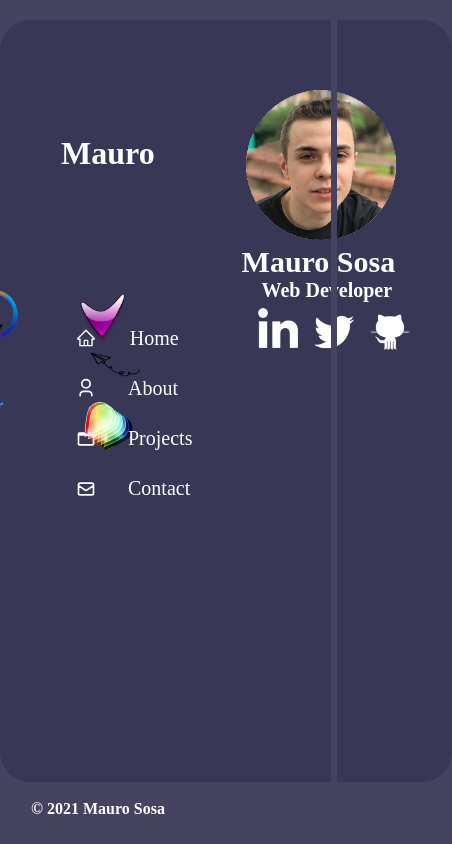
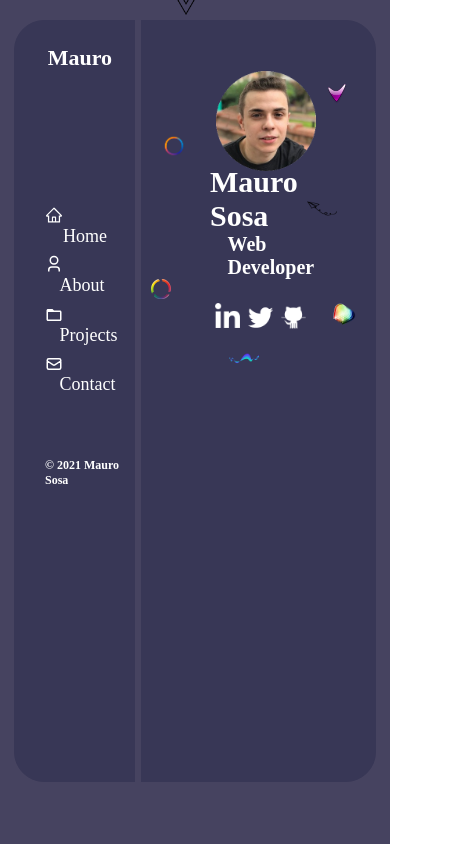
Before and after one commit to maureSs/maurososa-OLD, a React (Create React App) app: page / in a window 390 px wide. Shown: the whole page, 452 px wide, since content can reach past the window. Built offline with nearby package versions, Linux system fonts and the light colour scheme.

Commit message:
website commit

```diff
--- a/src/index.css
+++ b/src/index.css
@@ -20,11 +20,23 @@ body {
   padding-top: 80px;
   display: block;
 }
+@media (max-width: 480px) {
+  .navbar {
+    width: 90px;
+  }
+}
 
 .navbar h1 {
   position: absolute;
   margin-top: -15%;
   padding-left: 10%;
+}
+@media (max-width: 480px) {
+  .navbar h1 {
+    margin-top: -150%;
+    padding-left: 3%;
+    font-size: 22px;
+  }
 }
 
 .navbar ul {
@@ -33,10 +45,22 @@ body {
   list-style-type: none;
   padding-left: 15%;
 }
+@media (max-width: 480px) {
+  .navbar ul {
+    padding: 20%;
+    padding-left: 0%;
+  }
+}
 
 .navbar h4 {
   position: absolute;
   padding-top: 60%;
+}
+@media (max-width: 480px) {
+  .navbar h4 {
+    padding-top: 50%;
+    font-size: 12px;
+  }
 }
 
 .navbar-item {
@@ -49,6 +73,12 @@ body {
   text-decoration: none;
   display: block;
   font-size: 20px;
+}
+@media (max-width: 480px) {
+  .navbar-item {
+    margin-top: 10%;
+    font-size: 18px;
+  }
 }
 
 .navbar-item:hover {
@@ -77,6 +107,11 @@ body {
   background-color: #383756;
   color: white;
 }
+@media (max-width: 480px) {
+  .main-container {
+    width: 300px;
+  }
+}
 
 .inner-container {
   width: 100%;
@@ -89,11 +124,24 @@ body {
   margin-left: 55%;
   margin-top: 10%;
 }
+@media (max-width: 480px) {
+  .inner-container {
+    width: 200px;
+    height: 80px;
+  }
+}
 
 .image-container {
   height: 150px;
   width: 150px;
   position: relative;
+}
+@media (max-width: 480px) {
+  .image-container {
+    height: 100px;
+    width: 100px;
+    padding-right: 25%;
+  }
 }
 
 .image-container img {
@@ -108,6 +156,12 @@ body {
   opacity: 0;
   transition: opacity 0.5s;
 }
+@media (max-width: 480px) {
+  .transition-image {
+    position: none;
+    transition: none;
+  }
+}
 
 .transition-image:hover {
   opacity: 1;
@@ -119,6 +173,11 @@ body {
   align-items: center;
   margin-left: 54%;
   margin-top: 1.5%;
+}
+@media (max-width: 480px) {
+  .description {
+    margin-left: 55%;
+  }
 }
 
 .social-media {
@@ -132,6 +191,13 @@ body {
   margin-top: 1.5%;
   position: relative;
 }
+@media (max-width: 480px) {
+  .social-media {
+    width: 100px;
+    height: 10px;
+    margin-top: 8%;
+  }
+}
 
 .social-media img {
   width: 20%;
@@ -140,6 +206,11 @@ body {
   transform: scale(1);
   -webkit-transition: 0.3s ease-in-out;
   transition: 0.3s ease-in-out;
+}
+@media (max-width: 480px) {
+  .social-media img {
+    width: 25%;
+  }
 }
 
 .social-media img:hover {
@@ -153,6 +224,12 @@ body {
   position: absolute;
   margin: 10%;
 }
+@media (max-width: 480px) {
+  .shapes {
+    width: 40px;
+    margin: 5%;
+  }
+}
 
 .shape-circle {
   width: 100%;
@@ -160,12 +237,24 @@ body {
   position: absolute;
   margin: -20%;
 }
+@media (max-width: 480px) {
+  .shape-circle {
+    width: 30px;
+    margin: -38%;
+  }
+}
 
 .shape-circle2 {
   width: 100%;
   max-width: 50px;
   position: absolute;
   margin-left: -30%;
+}
+@media (max-width: 480px) {
+  .shape-circle2 {
+    width: 20px;
+    margin-left: -40%;
+  }
 }
 
 .shape-arrow {
@@ -175,6 +264,13 @@ body {
   margin-top: -15%;
   margin-left: 12%;
 }
+@media (max-width: 480px) {
+  .shape-arrow {
+    width: 20px;
+    margin-top: -50%;
+    margin-left: 5%;
+  }
+}
 
 .shape-curve {
   width: 100%;
@@ -182,6 +278,13 @@ body {
   position: absolute;
   margin-left: -20%;
   margin-top: 10%;
+}
+@media (max-width: 480px) {
+  .shape-curve {
+    width: 30px;
+    margin-left: -20%;
+    margin-top: 18%;
+  }
 }
 
 .shape-triangle {
@@ -191,12 +294,26 @@ body {
   margin-left: -20%;
   margin-top: -8%;
 }
+@media (max-width: 480px) {
+  .shape-triangle {
+    width: 30px;
+    margin-left: -35%;
+    margin-top: -75%;
+  }
+}
 
 .shape-paperPlane {
   width: 100%;
   max-width: 50px;
   position: absolute;
   margin-left: 15%;
+}
+@media (max-width: 480px) {
+  .shape-paperPlane {
+    width: 30px;
+    margin-left: 0%;
+    margin-top: -20%;
+  }
 }
 
 /* About */
@@ -212,10 +329,23 @@ body {
   font-family: 'Yu Gothic';
   text-align: center;
 }
+@media (max-width: 480px) {
+  .about-container {
+    width: 200px;
+    height: 80px;
+    font-size: 15px;
+  }
+}
 
 .about-container img {
   width: 450px;
 }
+@media (max-width: 480px) {
+  .about-container img {
+    width: 200px;
+  }
+}
+
 /* Projects */
 
 .projects-container {
@@ -226,6 +356,14 @@ body {
   margin-left: 32%;
   margin-top: 4%;
   font-size: 20px;
+}
+@media (max-width: 480px) {
+  .projects-container {
+    width: 250px;
+    height: 80px;
+    font-size: 15px;
+    margin-left: 22%;
+  }
 }
 
 .projects-container h4 {
@@ -239,16 +377,32 @@ body {
   justify-self: center;
   margin-bottom: 5%;
 }
+@media (max-width: 480px) {
+  .projects-title {
+    font-size: 20px;
+  }
+}
 
 .title {
-  padding-left: 2%;
-  padding-right: 2%;
+  padding-left: 5%;
+  padding-right: 7%;
   padding-top: -5%;
+}
+
+@media (max-width: 480px) {
+  .hide {
+    visibility: hidden;
+  }
 }
 
 .projects-subtitle {
   margin-bottom: 4%;
   padding-left: 17%;
+}
+@media (max-width: 480px) {
+  .projects-subtitle {
+    padding-left: 6%;
+  }
 }
 
 .project-btn {
@@ -264,6 +418,13 @@ body {
   font-family: 'MV Boli';
   margin-left: 25%;
   margin-top: 2%;
+}
+@media (max-width: 480px) {
+  .project-btn {
+    padding: 5px 15px;
+    font-size: 12px;
+    margin-left: 22%;
+  }
 }
 
 .project-btn:hover {
@@ -287,6 +448,14 @@ body {
   padding: 2% 2% 2% 2%;
   margin-left: 14%;
 }
+@media (max-width: 480px) {
+  .future-projects {
+    width: 200px;
+    padding: 0%;
+    margin-top: 6%;
+    margin-left: 5%;
+  }
+}
 
 /* Contact */
 
@@ -300,11 +469,24 @@ body {
   align-items: center;
   margin-left: 35%;
 }
+@media (max-width: 480px) {
+  .contact-container {
+    width: 300px;
+    height: 200px;
+    margin-left: 17%;
+  }
+}
 
 .form-control {
   width: 100%;
   max-width: 500px;
   height: 400px;
+}
+@media (max-width: 480px) {
+  .form-control {
+    width: 150px;
+    height: 80px;
+  }
 }
 
 .form-control input {
@@ -316,6 +498,11 @@ body {
   border-radius: 5px;
   outline: none;
 }
+@media (max-width: 480px) {
+  .form-control input {
+    width: 150px;
+  }
+}
 
 .message-input {
   height: 130px;
@@ -326,6 +513,12 @@ body {
   border-radius: 5px;
   outline: none;
   resize: none;
+}
+@media (max-width: 480px) {
+  .message-input {
+    width: 160px;
+    height: 80px;
+  }
 }
 
 .submit-btn {
@@ -354,6 +547,12 @@ body {
   align-items: center;
   margin-left: 54%;
 }
+@media (max-width: 480px) {
+  .email-option {
+    margin-top: 60%;
+    margin-left: 40%;
+  }
+}
 
 .my-email:hover {
   color: skyblue;
--- a/src/pages/Projects.js
+++ b/src/pages/Projects.js
@@ -7,9 +7,13 @@ export default function Projects() {
       <NavbarComponent />
       <div className='projects-container'>
         <h3 className='projects-title'>
-          <p style={{ color: '#E15C7D' }}>►►►►►►►►</p>{' '}
+          <p className='hide' style={{ color: '#E15C7D' }}>
+            ►►►►►►►►
+          </p>{' '}
           <p className='title'>Projects</p>{' '}
-          <p style={{ color: '#E15C7D' }}>◄◄◄◄◄◄◄◄</p>
+          <p className='hide' style={{ color: '#E15C7D' }}>
+            ◄◄◄◄◄◄◄◄
+          </p>
         </h3>
         <div style={{ paddingLeft: '16%' }}>
           <p className='projects-subtitle'>APPS THAT I HAVE MADE:</p>
```
